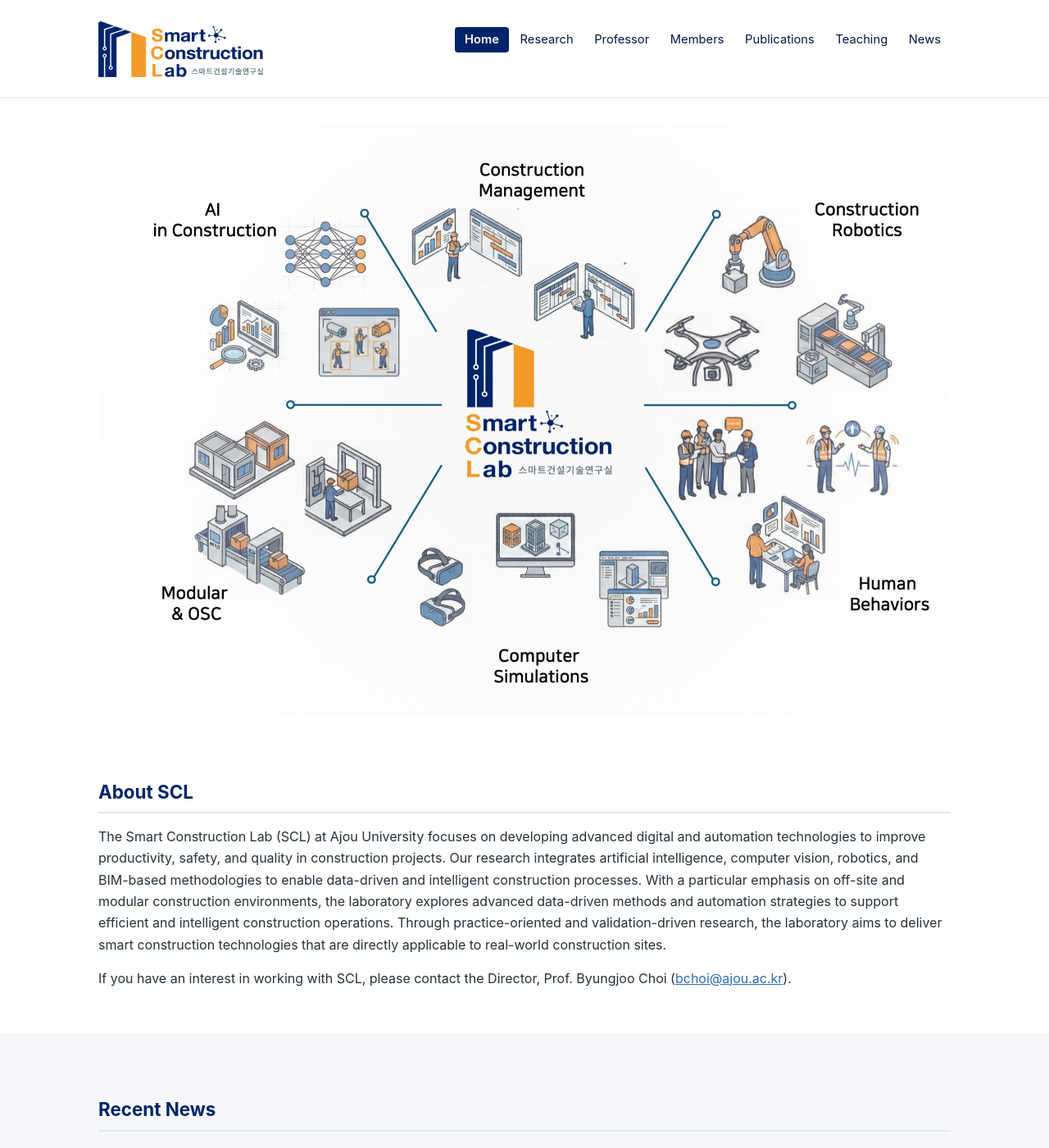
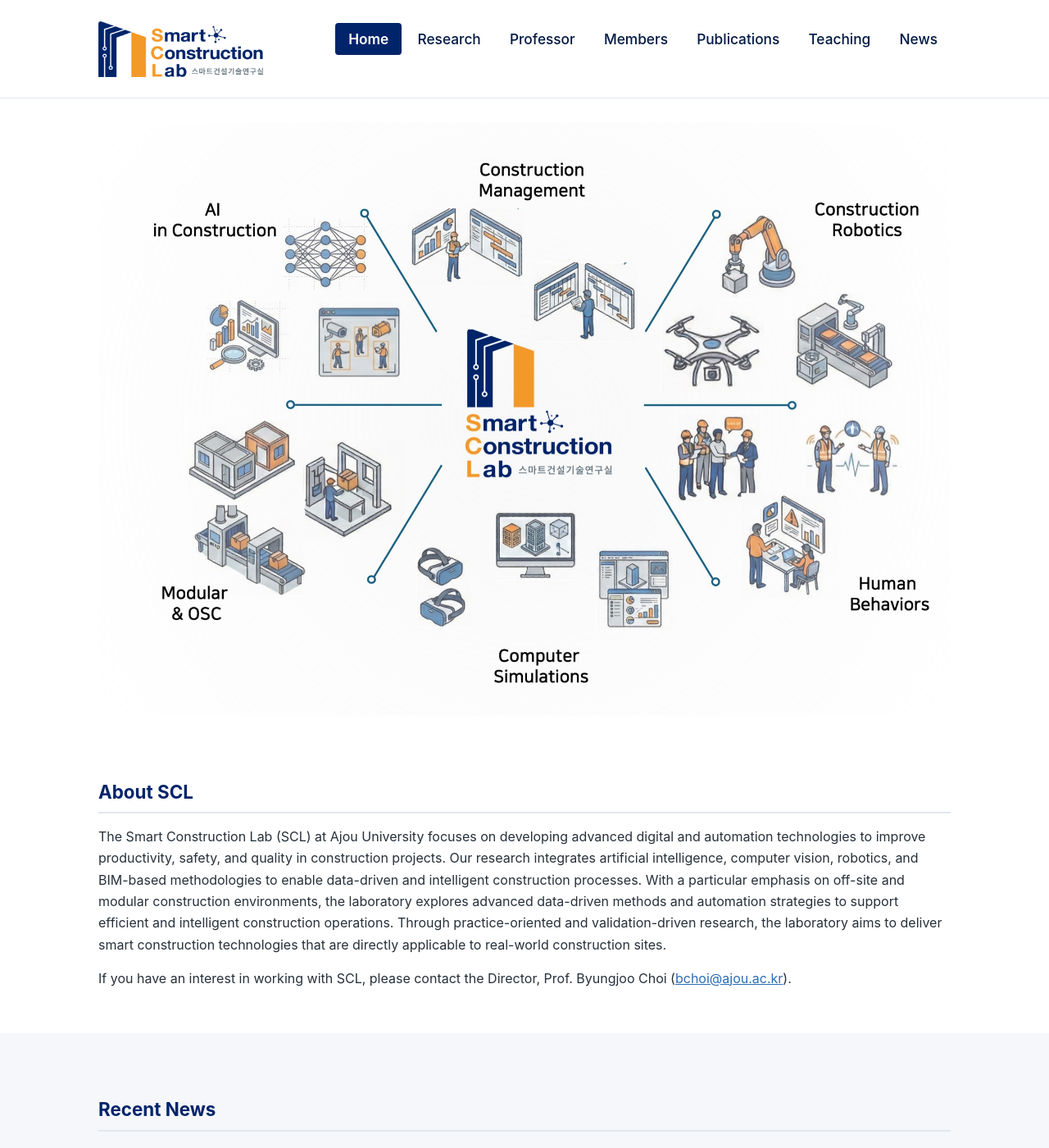
Before and after one commit to Ajou-Smart-Construction-Lab/ajou-smart-construction-lab.github.io, a Jekyll site: the page built from index.html, in a window 1280 px wide and 1400 px high. Shown: the whole window at 82% size. Built offline with Jekyll 4.4.1, drawn with Linux system fonts in a browser that asks for light colours.

Commit message:
Larger, bolder header nav text with more padding
Co-Authored-By: Claude Fable 5 <noreply@anthropic.com>

```diff
--- a/assets/css/style.css
+++ b/assets/css/style.css
@@ -32,10 +32,10 @@ body {
 }
 .brand { display: block; }
 .brand img { height: 68px; display: block; }
-.site-header ul { display: flex; flex-wrap: wrap; gap: 0.1rem; list-style: none; }
+.site-header ul { display: flex; flex-wrap: wrap; gap: 0.2rem; list-style: none; }
 .site-header ul a {
-  color: var(--navy-dark); text-decoration: none; font-size: 0.92rem;
-  padding: 0.4rem 0.75rem; border-radius: 4px;
+  color: var(--navy-dark); text-decoration: none; font-size: 1.08rem; font-weight: 500;
+  padding: 0.55rem 1rem; border-radius: 4px;
 }
 .site-header ul a:hover { background: var(--bg-alt); }
 .site-header ul a.active { background: var(--brand); color: #fff; font-weight: 600; }
@@ -117,7 +117,7 @@ main img { max-width: 100%; }
     -webkit-overflow-scrolling: touch; scrollbar-width: none;
   }
   .site-header ul::-webkit-scrollbar { display: none; }
-  .site-header ul a { padding: 0.35rem 0.6rem; font-size: 0.88rem; white-space: nowrap; }
+  .site-header ul a { padding: 0.4rem 0.7rem; font-size: 0.96rem; white-space: nowrap; }
   .brand img { height: 52px; }
   .news-list li { flex-direction: column; gap: 0.1rem; }
   /* 연구분야: 아이콘을 위로, 세로 배치 */
```
